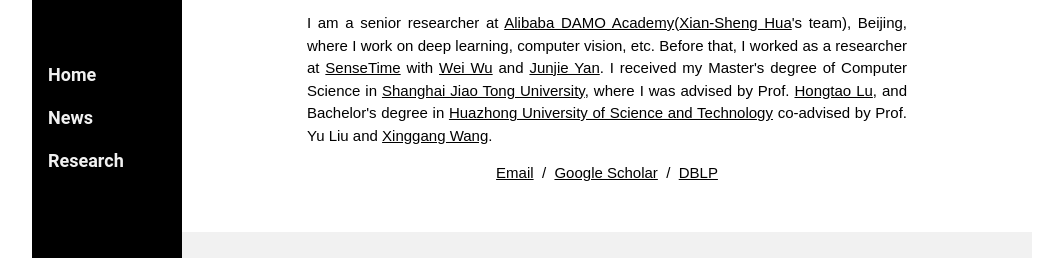
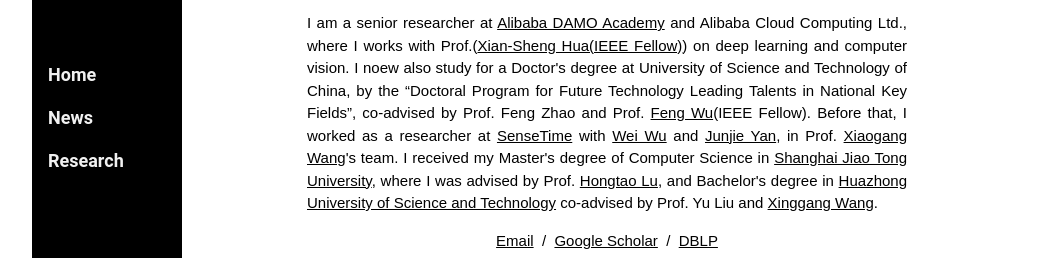
Before and after one commit to jankyee/jankyee.github.io, a plain HTML site: page index.html in a window 1280 px wide. Shown: the part 99-357 px from the top of the page, without its empty margins (108-1171 px from the left). Drawn offline with Linux system fonts and the light colour scheme; a script that the page names is missing.

Commit message:
Update index.html

```diff
--- a/index.html
+++ b/index.html
@@ -85,7 +85,7 @@
 <!--      <img style="width: 80%;max-width: 320px" alt="profile photo" src="images/deyi.jpg">-->
       <h1>Deyi Ji</h1>
         <p class="w3-justify" style="width:100%;border:0px;border-spacing:0px;border-collapse:separate;margin-right:auto;margin-left:auto;max-width:600px">
-          I am a senior researcher at <a href="https://damo.alibaba.com/">Alibaba DAMO Academy</a>(<a href="https://scholar.google.com/citations?user=6G-l4o0AAAAJ">Xian-Sheng Hua</a>'s team), Beijing, where I work on deep learning, computer vision, etc. Before that, I worked as a researcher at <a href="https://www.sensetime.com/">SenseTime</a> with <a href="https://scholar.google.com/citations?user=9RBxtd8AAAAJ">Wei Wu</a> and <a href="https://scholar.google.com/citations?user=rEYarG0AAAAJ">Junjie Yan</a>. I received my Master's degree of Computer Science in <a href="https://www.sjtu.edu.cn">Shanghai Jiao Tong University</a>, where I was advised by Prof. <a href="https://scholar.google.com/citations?user=GtNuBJcAAAAJ">Hongtao Lu</a>, and Bachelor's degree in <a href="https://www.hust.edu.cn">Huazhong University of Science and Technology</a> co-advised by Prof. Yu Liu and <a href="https://scholar.google.com/citations?user=qNCTLV0AAAAJ">Xinggang Wang</a>.
+          I am a senior researcher at <a href="https://damo.alibaba.com/">Alibaba DAMO Academy</a> and Alibaba Cloud Computing Ltd., where I works with Prof.(<a href="https://scholar.google.com/citations?user=6G-l4o0AAAAJ">Xian-Sheng Hua(IEEE Fellow)</a>) on deep learning and computer vision. I noew also study for a Doctor's degree at </a href="https://www.ustc.edu.cn/">University of Science and Technology of China</a>, by the “Doctoral Program for Future Technology Leading Talents in National Key Fields”, co-advised by Prof. Feng Zhao and Prof. <a href="https://scholar.google.com/citations?user=5bInRDEAAAAJ&hl=zh-CN&oi=ao">Feng Wu</a>(IEEE Fellow). Before that, I worked as a researcher at <a href="https://www.sensetime.com/">SenseTime</a> with <a href="https://scholar.google.com/citations?user=9RBxtd8AAAAJ">Wei Wu</a> and <a href="https://scholar.google.com/citations?user=rEYarG0AAAAJ">Junjie Yan</a>, in Prof. <a href="https://scholar.google.com/citations?user=-B5JgjsAAAAJ&hl=zh-CN&oi=ao">Xiaogang Wang</a>'s team. I received my Master's degree of Computer Science in <a href="https://www.sjtu.edu.cn">Shanghai Jiao Tong University</a>, where I was advised by Prof. <a href="https://scholar.google.com/citations?user=GtNuBJcAAAAJ">Hongtao Lu</a>, and Bachelor's degree in <a href="https://www.hust.edu.cn">Huazhong University of Science and Technology</a> co-advised by Prof. Yu Liu and <a href="https://scholar.google.com/citations?user=qNCTLV0AAAAJ">Xinggang Wang</a>.
         </p>
         <p class="w3-center">
           <a href="mailto:jideyi-jdy@alibaba-inc.com">Email</a> &nbsp/&nbsp
```
